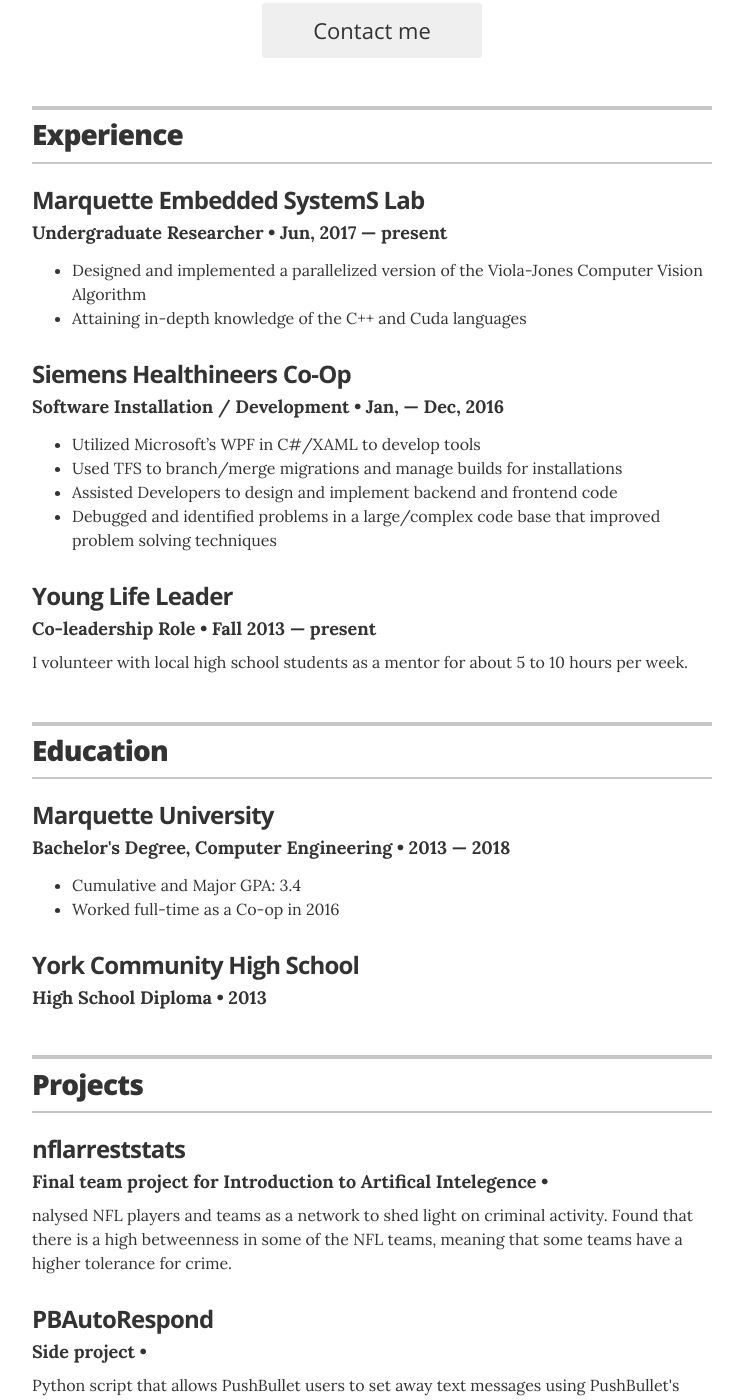
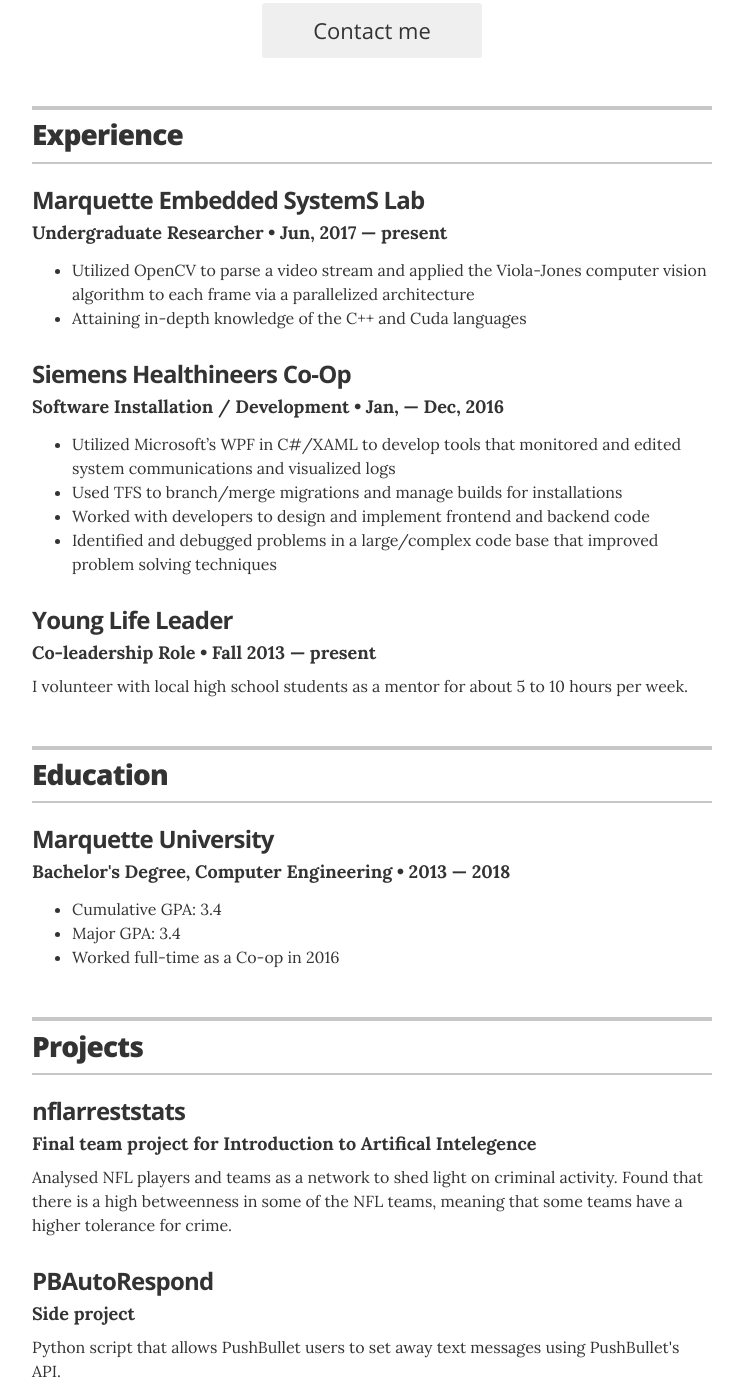
Before and after one commit to bkupz/resume, a Jekyll site: the page built from index.html, in a window 1280 px wide and 1400 px high, scrolled down 435 px. Shown: the whole window, without its empty margins (268-1011 px from the left). Built offline with Jekyll 4.4.1, drawn with Linux system fonts in a browser that asks for light colours; some of the changed text lies outside the part shown.

Commit message:
Changed some format and Content

```diff
--- a/_data/education.yml
+++ b/_data/education.yml
@@ -3,12 +3,11 @@
   uni: Marquette University
   year: 2013 &mdash; 2018
   awards:
-    - award: Cumulative and Major GPA&#58; 3.4
+    - award: Cumulative GPA&#58; 3.4
+    - award: Major GPA&#58; 3.4
     - award: Worked full-time as a Co-op in 2016
   #summary: If you had any meaningful roles at college, feel free to write about them here
 
-- degree: High School Diploma
-  uni: York Community High School
-  year: 2013
-  #award: Least likely to graduate College
-  #summary: You can choose to have either a single or multiple awards
+#- degree: High School Diploma
+#  uni: York Community High School
+#  year: 2013
--- a/_data/experience.yml
+++ b/_data/experience.yml
@@ -4,7 +4,7 @@
   position: Undergraduate Researcher
   duration: Jun, 2017 &mdash; present
   summary:  <ul class="resume-item-list">
-              <li>Designed and implemented a parallelized version of the Viola-Jones Computer Vision Algorithm</li>
+              <li>Utilized OpenCV to parse a video stream and applied the Viola-Jones computer vision algorithm to each frame via a parallelized architecture</li>
               <li>Attaining in-depth knowledge of the C++ and Cuda languages</li>
             </ul>
 
@@ -13,10 +13,10 @@
   position: Software Installation / Development
   duration: Jan, &mdash; Dec, 2016
   summary: <ul class="resume-item-list">
-              <li>Utilized Microsoft’s WPF in C#/XAML to develop tools</li>
+              <li>Utilized Microsoft’s WPF in C#/XAML to develop tools that monitored and edited system communications and visualized logs</li>
               <li>Used TFS to branch/merge migrations and manage builds for installations</li>
-              <li>Assisted Developers to design and implement backend and frontend code</li>
-              <li>Debugged and identified problems in a large/complex code base that improved problem solving techniques</li>
+              <li>Worked with developers to design and implement frontend and backend code</li>
+              <li>Identified and debugged problems in a large/complex code base that improved problem solving techniques</li>
             </ul>
 
 # Front Desk Attendant
--- a/_data/links.yml
+++ b/_data/links.yml
@@ -2,4 +2,4 @@
 - url: "http://www.dejazzer.com/students.html"
   description: Marquette Embedded SystemS Lab
 - url: "https://github.com/bkupz/resume/blob/master/BrandonKupczyk.pdf"
-  description: PDF Resume!!!
+  description: PDF Resume
--- a/_data/projects.yml
+++ b/_data/projects.yml
@@ -6,7 +6,7 @@
   role: Final team project for Introduction to Artifical Intelegence
   #duration: 2012 &mdash; Present
   # url: "#"
-  description: nalysed NFL players and teams as a network to shed light on criminal activity. Found that there is a high betweenness in some of the NFL teams, meaning that some teams have a higher tolerance for crime.
+  description: Analysed NFL players and teams as a network to shed light on criminal activity. Found that there is a high betweenness in some of the NFL teams, meaning that some teams have a higher tolerance for crime.
 
 #Springfield Donut Eater's User Group
 - project: PBAutoRespond
--- a/_layouts/resume.html
+++ b/_layouts/resume.html
@@ -106,7 +106,7 @@
         <div class="resume-item" itemscope itemtype="http://schema.org/CreativeWork">
           <meta itemprop="creator" content="{{ site.resume_name }}" itemtype="http://schema.org/Person" />
           <h3 class="resume-item-title" itemprop="name">{% if project.url %}<a href="{{ project.url }}" itemprop="url">{{ project.project }}</a>{% else %}{{ project.project }}{% endif %}</h3>
-          <h4 class="resume-item-details" itemprop="description">{{ project.role }}  &bull; {{ project.duration }}</h4>
+          <h4 class="resume-item-details" itemprop="description">{{ project.role }}  <!-- Not necessary &bull; {{ project.duration }}--></h4>
           <p class="resume-item-copy">{{ project.description }}</p>
         </div>
         {% endfor %}
```
